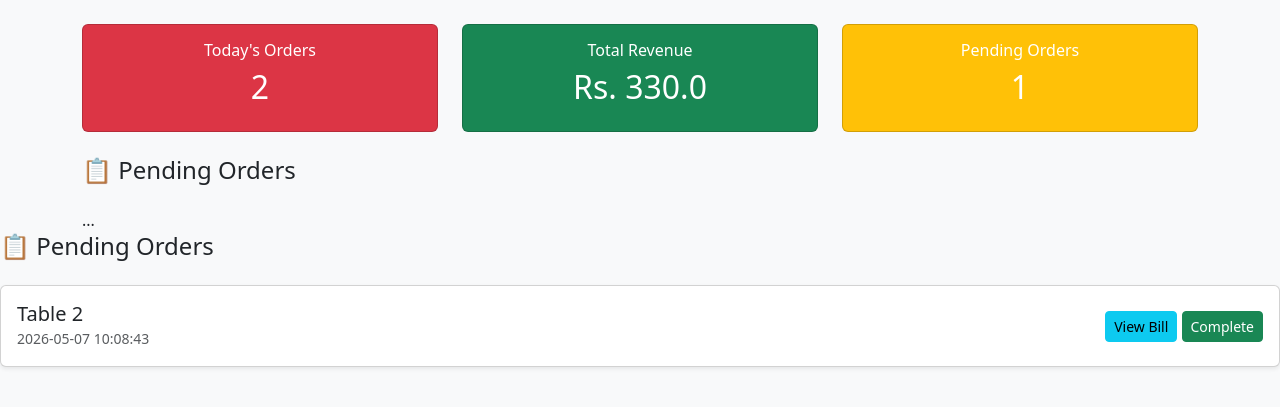
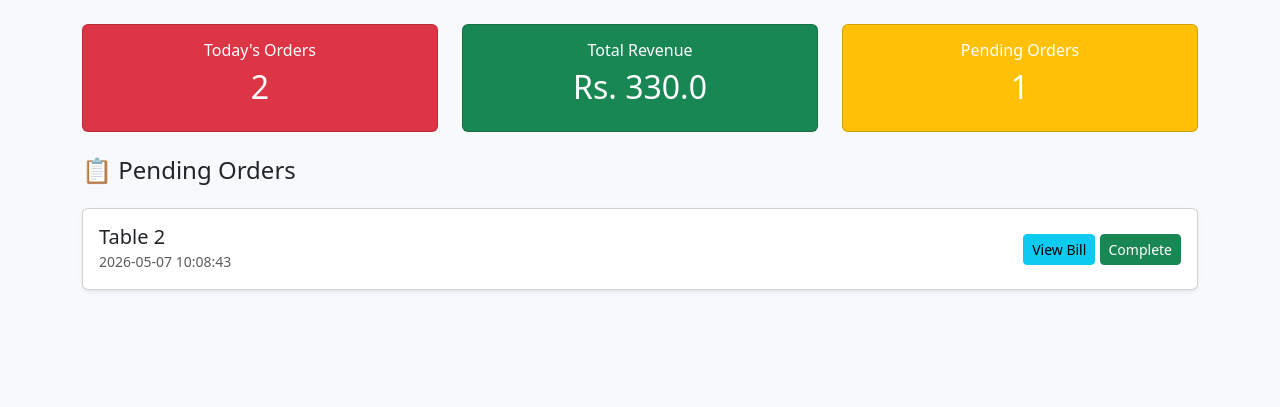
Before and after one commit to ashim77-lc/Restaurant-Management-System, a Flask app: page / in a window 1280 px wide. Shown: the part 56-463 px from the top of the page. Run offline with Flask 3, Linux system fonts and the light colour scheme; a user stored in the database is signed in; data comes from the database, SQL or seed files in the repository.

Commit message:
Refactor pending orders section in home.html
Removed redundant comment and adjusted HTML structure for pending orders.

```diff
--- a/templates/home.html
+++ b/templates/home.html
@@ -17,6 +17,7 @@
     </nav>
 
     <div class="container mt-4">
+        <!-- Stats Row -->
         <div class="row mb-4">
             <div class="col-md-4">
                 <div class="card text-white bg-danger p-3 text-center">
@@ -38,13 +39,6 @@
             </div>
         </div>
 
-    <h4 class="mb-4">📋 Pending Orders</h4>
-
-    {% for order in orders %}
-    ...
-    {% endfor %}
-
-        </div>
         <h4 class="mb-4">📋 Pending Orders</h4>
 
         {% for order in orders %}
```
